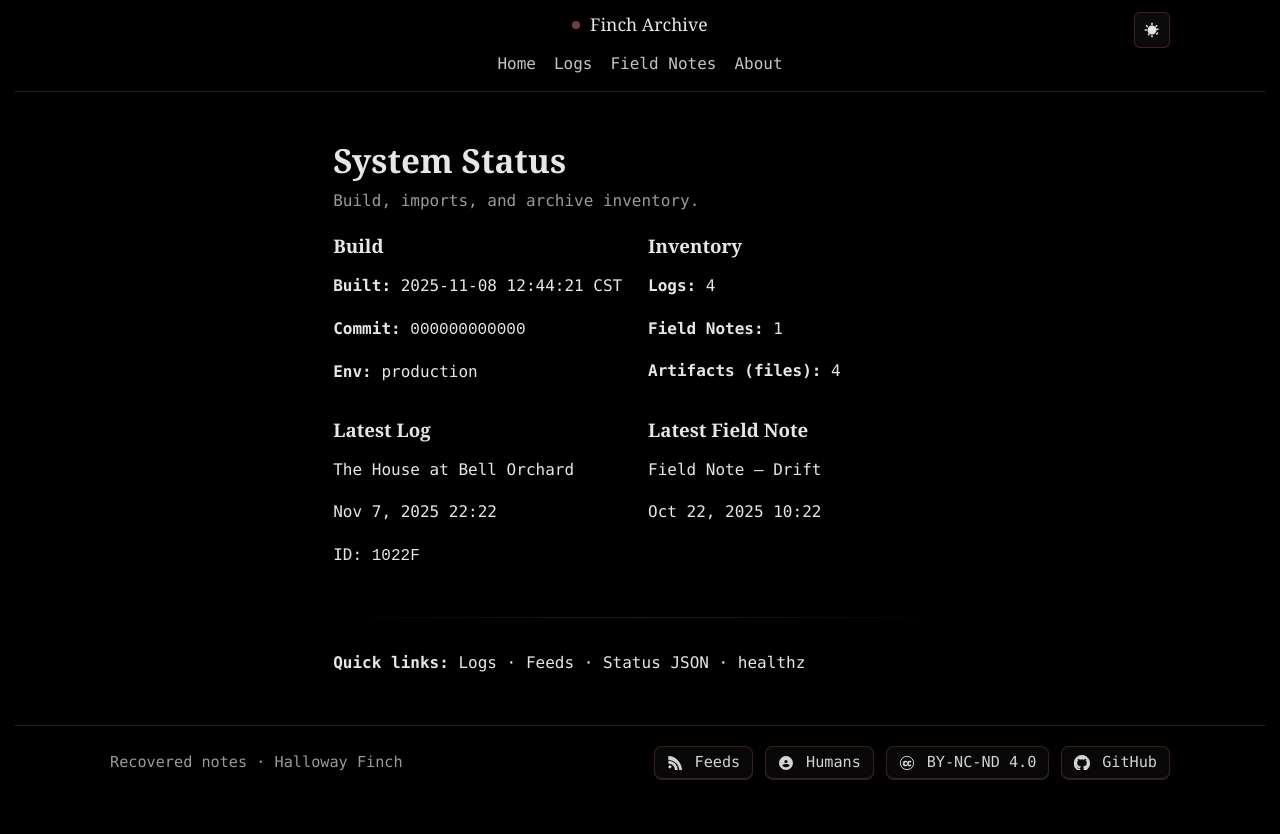
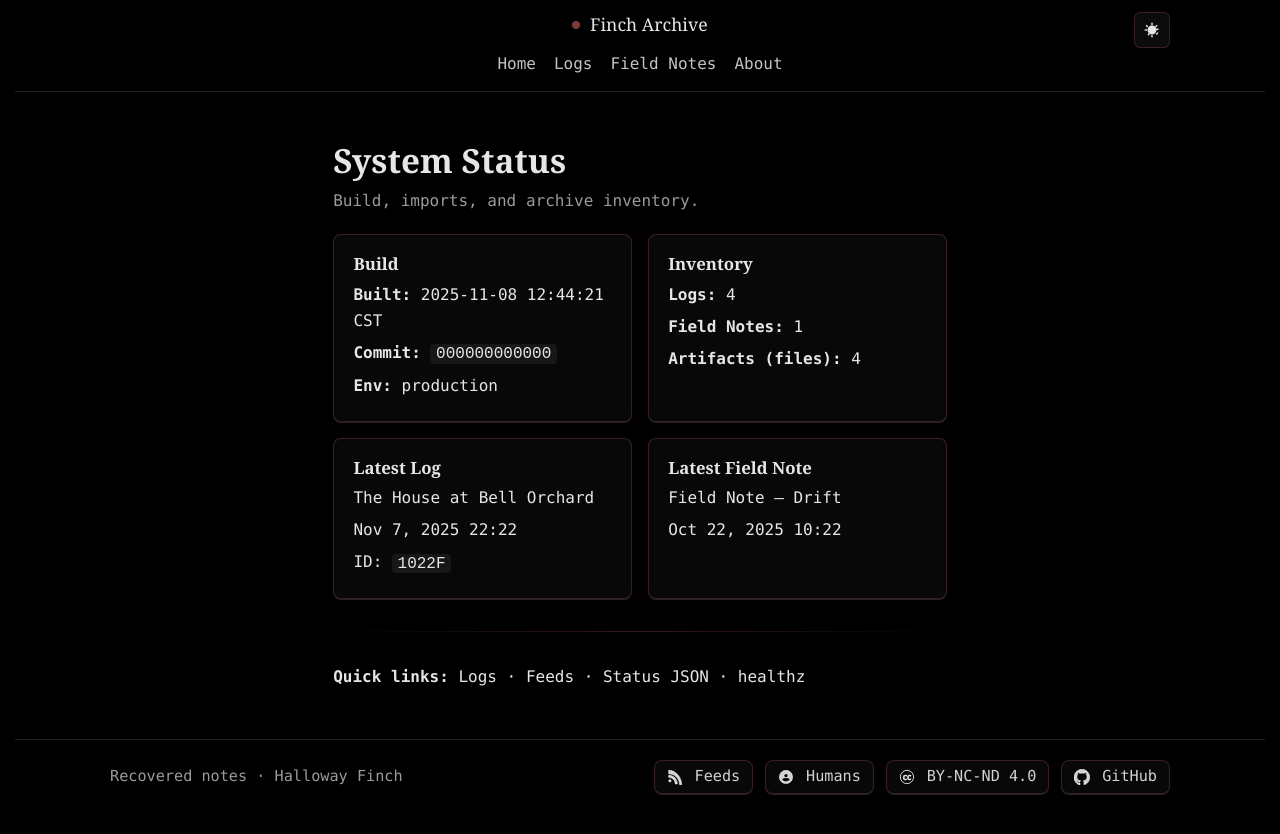
Before and after one commit to HallowayFinch/fincharchive.com, a Jekyll site: the page built from status/index.md, in a window 1280 px wide. Shown: the top 834 px of the page. Built offline with Jekyll 4.4.1, drawn with Linux system fonts in a browser that asks for light colours.

Commit message:
Update style.css

```diff
--- a/assets/css/style.css
+++ b/assets/css/style.css
@@ -341,8 +341,31 @@ a:hover .fn-thumb{
 /* Two columns on wider screens */
 @media (min-width:760px){
   .prev_next, .prev-next, .nav-cards{ grid-template-columns:1fr 1fr; gap:13px; }
-  .prev_next > * + *, .prev-next > * + *, .nav-cards > * + *{ margin-top:0 !important; }
+  .prev_next > * + *, .prev-next > * + *,.nav-cards > * + *{ margin-top:0 !important; }
 }
+
+/* ======================================
+   Status
+   ====================================== */
+.status-grid{
+  display:grid;
+  gap:1rem;
+  grid-template-columns:repeat(auto-fit,minmax(240px,1fr));
+}
+.status-grid .card{
+  border:1px solid var(--badge-border);
+  border-radius:var(--radius-sm);
+  background:var(--card-bg);
+  padding:1rem 1.2rem;
+  box-shadow:var(--shadow-soft);
+}
+.status-grid .card h3{
+  margin:.1rem 0 .5rem;
+  font-family:var(--serif);
+  font-size:1.05rem;
+}
+.status-grid .card p{ margin:.35rem 0; color:var(--fg); }
+.status-grid code{ background:rgba(255,255,255,.06); padding:.05rem .35rem; border-radius:4px; }
 
 /* ======================================
    Footer & badges (buttons)
```
